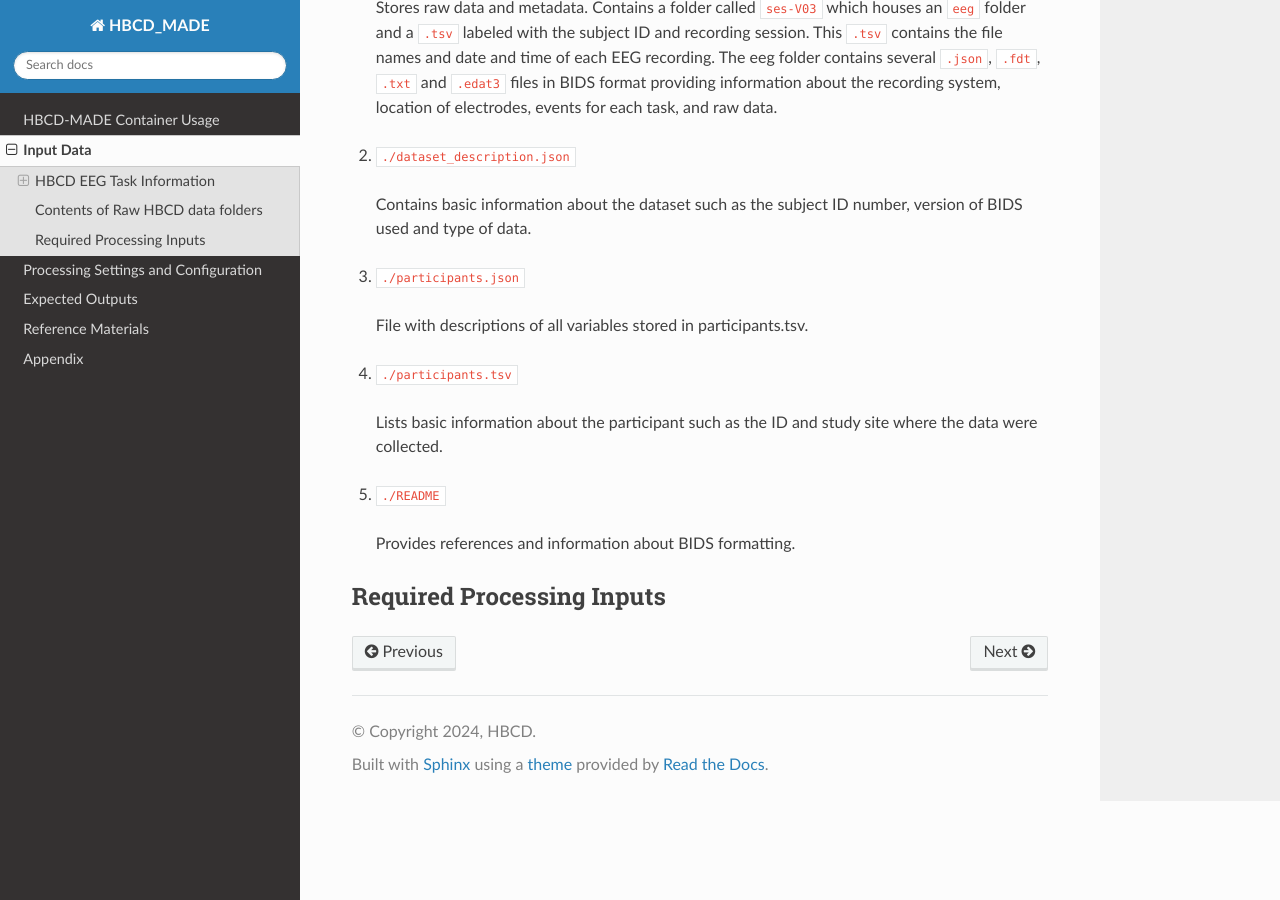
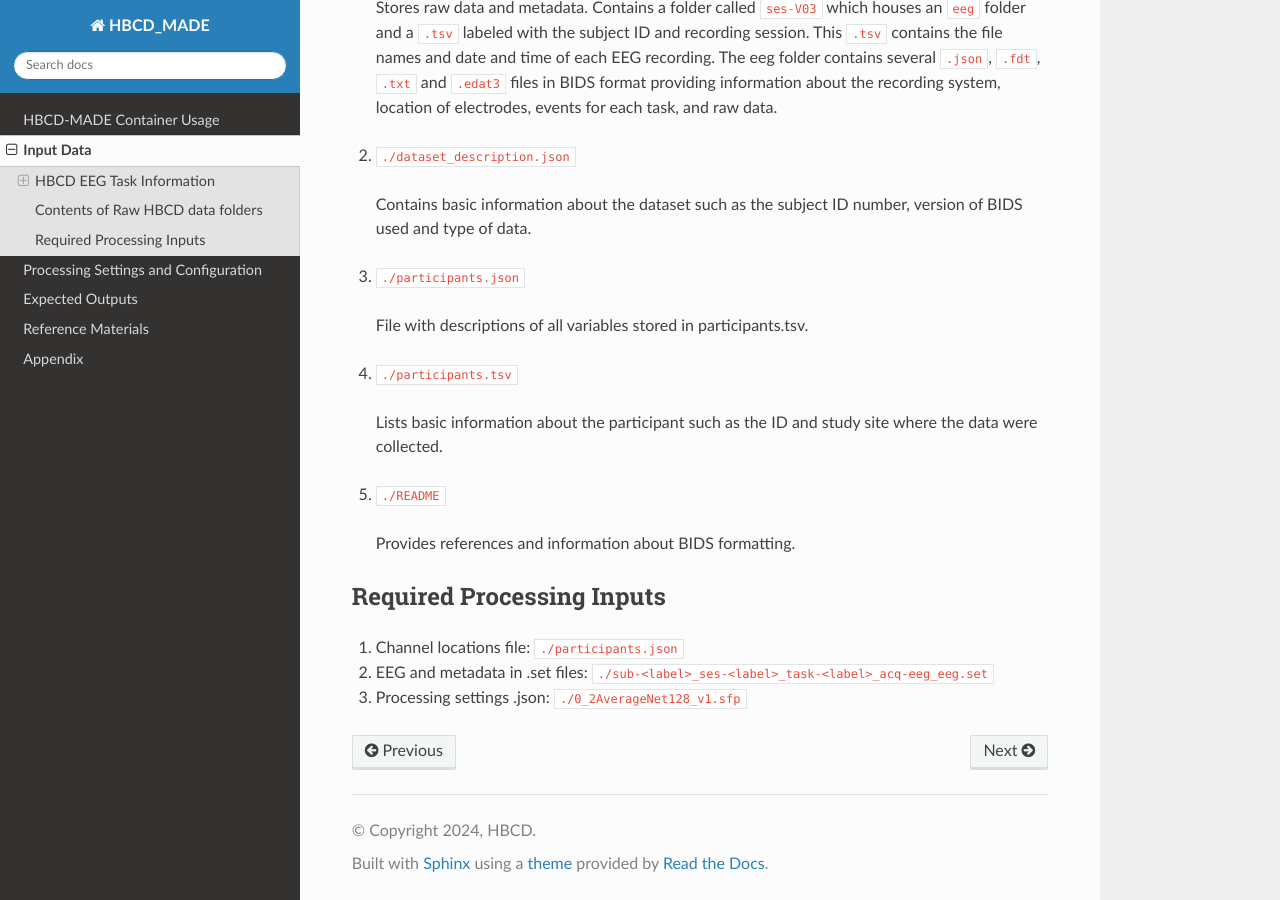
Before and after one commit to DCAN-Labs/HBCD-MADE, a Sphinx documentation site: the page built from docs/source/data_requirements.rst, in a window 1280 px wide and 900 px high, scrolled down 5699 px. Built offline with Sphinx 7.4.7 and the Read the Docs theme 3.1.0, drawn with Linux system fonts in a browser that asks for light colours; pages that are not in the unit, such as notebooks, are missing from menus.

Commit message:
update data_requirements.rst

```diff
--- a/docs/source/data_requirements.rst
+++ b/docs/source/data_requirements.rst
@@ -211,3 +211,7 @@ Each HBCD subject/session pair has a corresponding BIDS dataset for that session
 
 Required Processing Inputs
 ---------------------------
+
+(1)	Channel locations file: ``./participants.json``
+(2)	EEG and metadata in .set files: ``./sub-<label>_ses-<label>_task-<label>_acq-eeg_eeg.set``
+(3)	Processing settings .json: ``./0_2AverageNet128_v1.sfp``
--- a/docs/source/index.rst
+++ b/docs/source/index.rst
@@ -14,7 +14,7 @@ HBCD-MADE Introduction
 
 DOI: `10.1111/psyp.13580 <https://onlinelibrary.wiley.com/doi/10.1111/psyp.13580>`_.
 
-This page serves as documentation for the HBCD-MADE pipeline, an adapted version of the Maryland Analysis of Developmental EEG (MADE) pipeline (Debnath et al., 2020) designed for use with data from the Healthy Brain and Child Development (HBCD) study. The GitHub repository for the MADE pipeline upon which HBCD-MADE is based can be found `here <https://github.com/ChildDevLab/MADE-EEG-preprocessing-pipeline>`_, and a publication describing the original pipeline can be found `here <https://onlinelibrary.wiley.com/doi/full/10.1111/psyp.13580>`_. The documentation of for the HBCD-MADE pipeline can be found `here <https://docs-hbcd-made.readthedocs.io/en/latest/index.html>`_.
+This page serves as documentation for the HBCD-MADE pipeline, an adapted version of the Maryland Analysis of Developmental EEG (MADE) pipeline (Debnath et al., 2020) designed for use with data from the Healthy Brain and Child Development (HBCD) study. The GitHub repository for the MADE pipeline upon which HBCD-MADE is based can be found `here <https://github.com/ChildDevLab/MADE-EEG-preprocessing-pipeline>`_, and a publication describing the original pipeline can be found `here <https://onlinelibrary.wiley.com/doi/full/10.1111/psyp.13580>`_. The documentation for the HBCD-MADE pipeline can be found `here <https://docs-hbcd-made.readthedocs.io/en/latest/index.html>`_.
 
 
 The HBCD-MADE pipeline will run preprocessing on BIDS-formatted data with most EEG files being the .set file format. All metadata required for running the HBCD-MADE pipeline is present within the .set files themselves, and other BIDS metadata will not be referenced during processing. In general, HBCD-MADE's functionality is roughly as follows:
```
